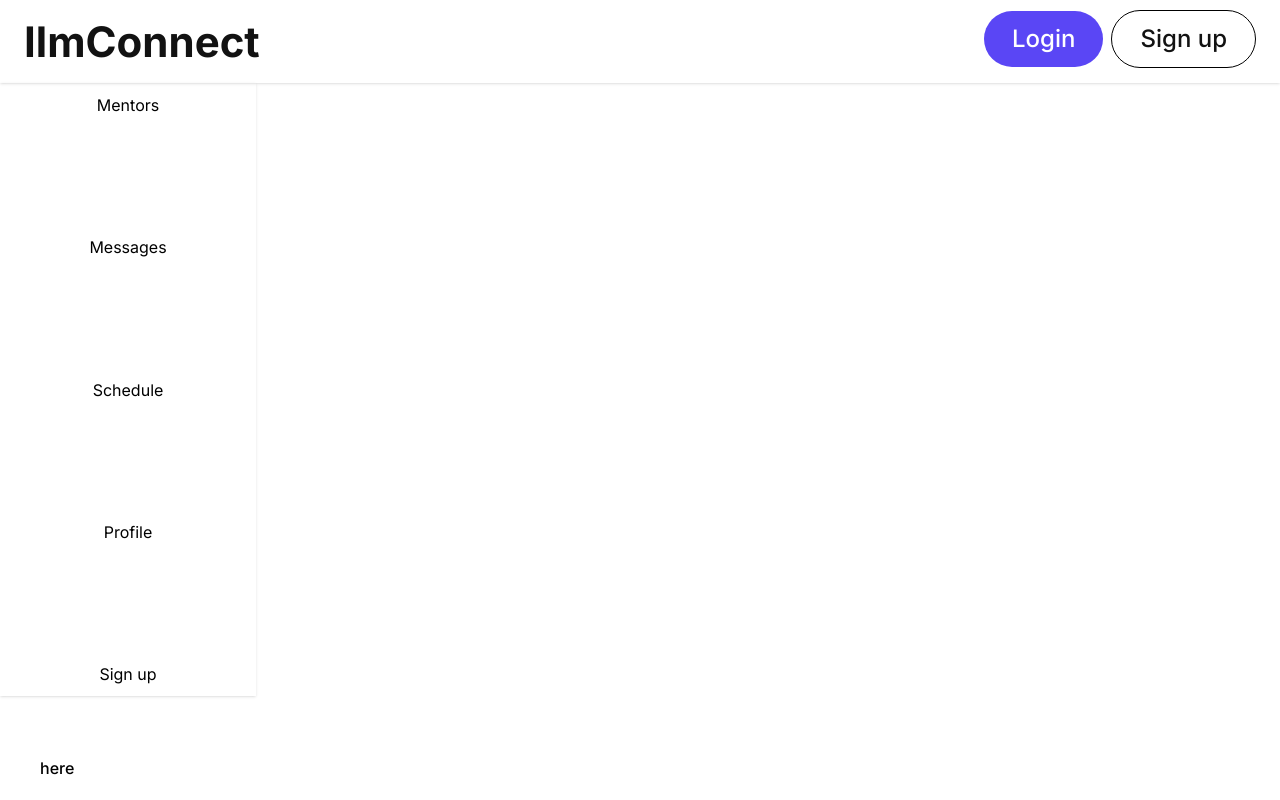
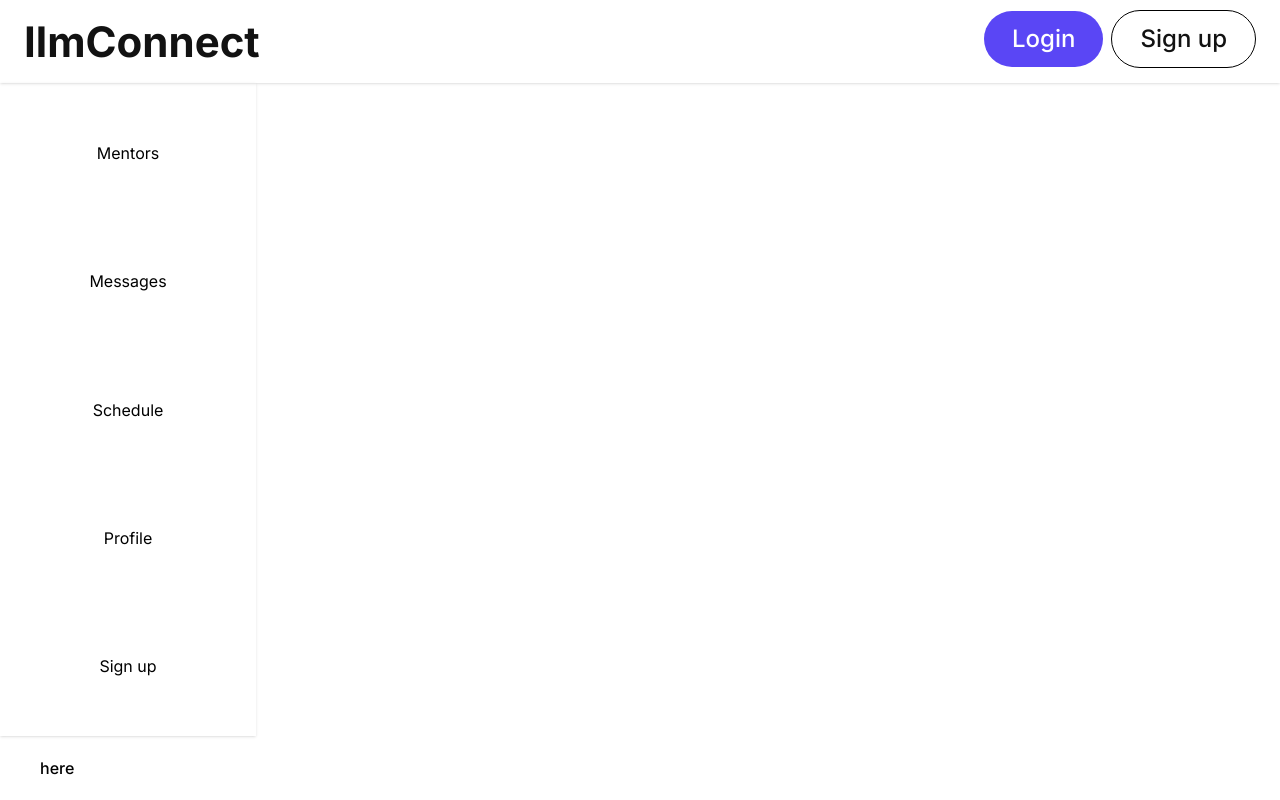
Before and after one commit to habomane/ilmconnect.com, a React (Vite) app: page / in a window 1280 px wide. Built offline with nearby package versions, Linux system fonts and the light colour scheme.

Commit message:
implemented a sidebar, still need some improvement

```diff
--- a/src/components/layout/AppLayout.tsx
+++ b/src/components/layout/AppLayout.tsx
@@ -6,11 +6,15 @@ import { Header } from "@/components/layout/Header";
 
 export const AppLayout: React.FC = () => {
   return (
-      <div className="grid h-screen grid-rows-[auto_1fr_auto] relative font-base">
+      <div className="flex flex-col h-screen">
         <Header/>
-        <Navigation/>
-        <Outlet/>
-        <Footer />
+        <div className="flex flex-grow">
+          <Navigation/>
+          <div className="flex-grow p-4">
+            <Outlet/>
+          </div>
+        </div>
+        <Footer/>
       </div>
   );
 };
--- a/src/components/layout/Navigation.tsx
+++ b/src/components/layout/Navigation.tsx
@@ -5,22 +5,23 @@ export const Navigation = () => {
   const location = useLocation();
   const currentPath = location.pathname;
   const activeClass = 'text-customPurple';
-  const linkClass = 'block px-4 py-2 rounded hover:bg-gray-700';
+  const linkClass = 'block m-10 px-4 py-2 rounded';
 
   return (
     <nav className="flex flex-col h-full w-64 justify-between items-center bg-white border-gray-200 px-4 lg:px-6 py-2.5 dark:bg-gray-800 shadow">
-      <Link to="/mentors" className={`${currentPath === '/mentors' ? activeClass : 'text-black'}`}>
+      <Link to="/mentors" className={`${linkClass} ${currentPath === '/mentors' ? activeClass : 'text-black'}`}>
         Mentors
       </Link>
-      <Link to="/messages" className={`${currentPath === '/messages' ? activeClass : 'text-black'}`}>
+      <Link to="/messages" className={`${linkClass} ${currentPath === '/messages' ? activeClass : 'text-black'}`}>
         Messages
       </Link>
-      <Link to="/schedule" className={`${currentPath === '/schedule' ? activeClass : 'text-black'}`}>
+      <Link to="/schedule" className={`${linkClass} ${currentPath === '/schedule' ? activeClass : 'text-black'}`}>
         Schedule
       </Link>
-      <Link to="/profile" className={`${currentPath === '/profile' ? activeClass : 'text-black'}`}>
-        Profile </Link>
-      <Link to="/signup" className={`${currentPath === '/signup' ? activeClass : 'text-black'}`}>
+      <Link to="/profile" className={`${linkClass} ${currentPath === '/profile' ? activeClass : 'text-black'}`}>
+        Profile
+      </Link>
+      <Link to="/signup" className={`${linkClass} ${currentPath === '/signup' ? activeClass : 'text-black'}`}>
         Sign up
       </Link>
     </nav>
```
